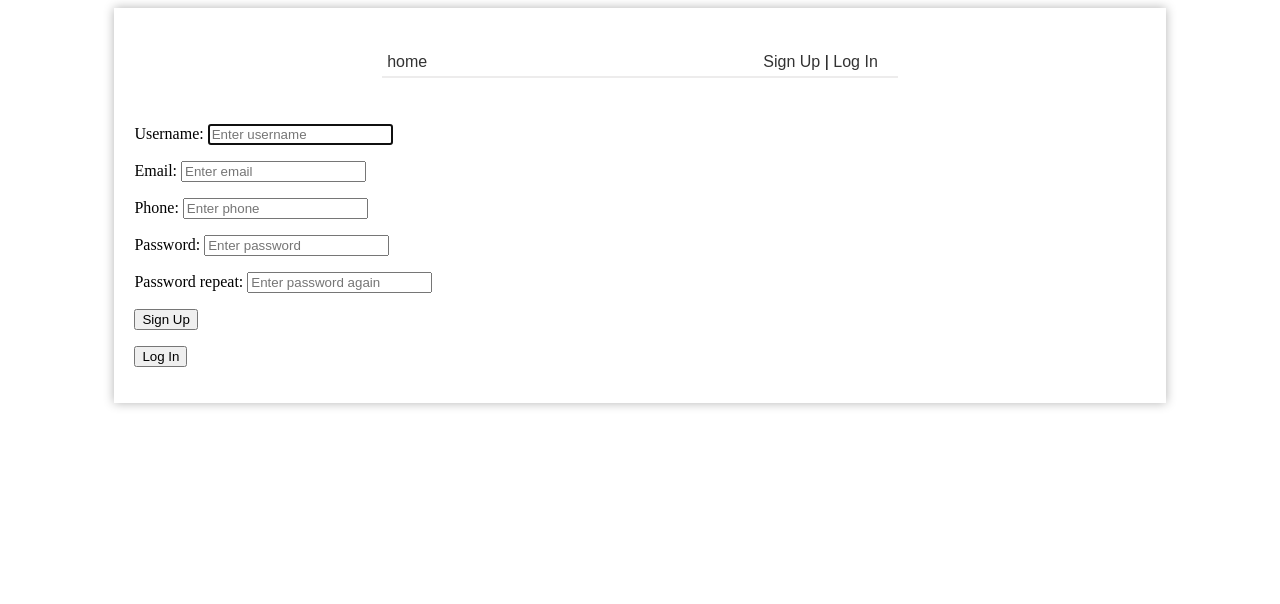
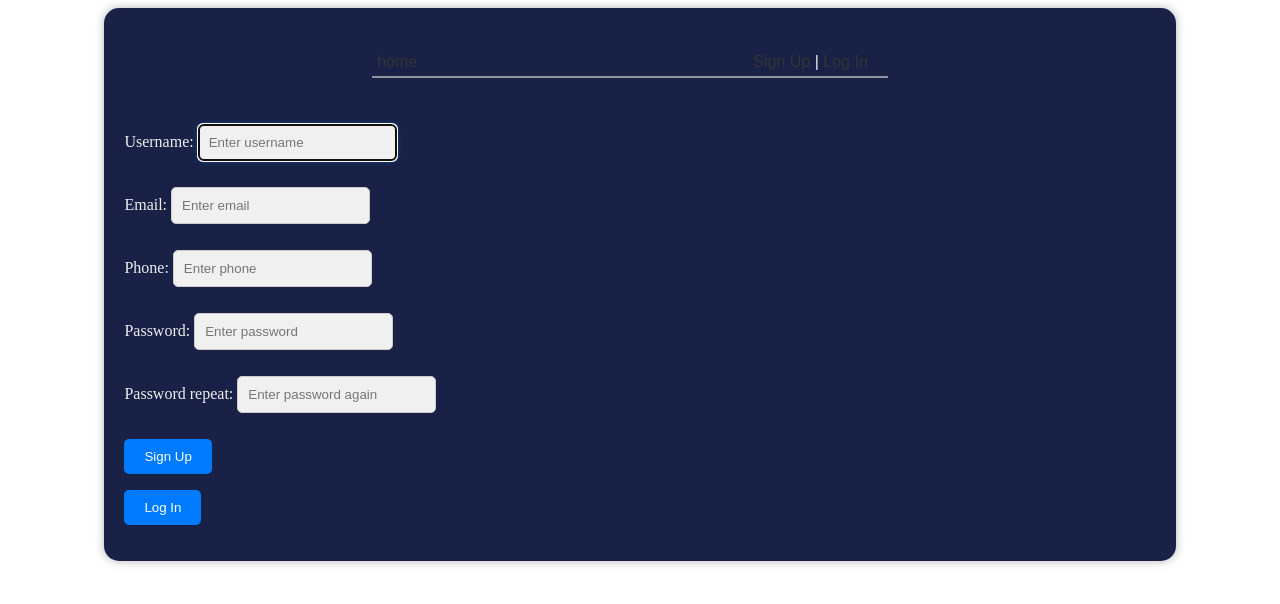
Before and after one commit to F-redy/assistant_in_learning_new_words, a Django app: page /users/signup/ in a window 1280 px wide. Shown: the top 604 px of the page. Run offline with Django 4.2, Linux system fonts and the light colour scheme.

Commit message:
change style input button

```diff
--- a/static/my_project/css/styles.css
+++ b/static/my_project/css/styles.css
@@ -2,8 +2,42 @@
     width: 80%; /* Ширина обертки */
     height: 90%; /* Увеличьте высоту  */
     margin: 0 auto; /* Центрирование обертки по горизонтали */
-    padding: 20px; /* Отступы внутри обертки по вашему выбору */
-    background-color: rgba(255, 255, 255, 0.97); /* Цвет фона обертки */
+    padding: 20px 40px 20px 20px; /* Отступы внутри обертки по вашему выбору */
+    color: #eeeeee;
+    background-color: rgba(18, 27, 65, 0.97); /* Цвет фона обертки */
     /* Добавление тени */
     box-shadow: 0 0 10px rgba(0, 0, 0, 0.3); /* Горизонтальное смещение, вертикальное смещение, размытие, цвет */
+    border-radius: 15px; /* Закругление углов */
 }
+
+
+h1 {
+    text-align: center;
+    margin-bottom: 20px;
+    color: rgba(255, 255, 255, 0.94);
+    text-shadow: 2px 2px 4px rgba(7, 7, 7, 0.5);
+}
+
+
+input {
+    background-color: #f0f0f0;
+    color: #333;
+    padding: 10px;
+    margin-bottom: 10px;
+    border: 1px solid #ccc;
+    border-radius: 5px;
+}
+
+input:focus {
+    border-color: #007bff;
+    box-shadow: 0 0 5px rgba(0, 123, 255, 0.5);
+}
+
+button[type="submit"] {
+    background-color: #007bff;
+    color: #fff;
+    padding: 10px 20px;
+    border: none;
+    border-radius: 5px;
+    cursor: pointer;
+}
```
